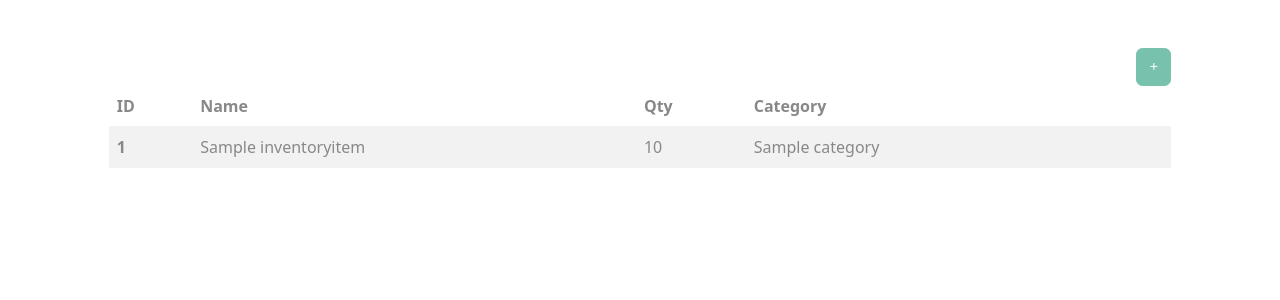
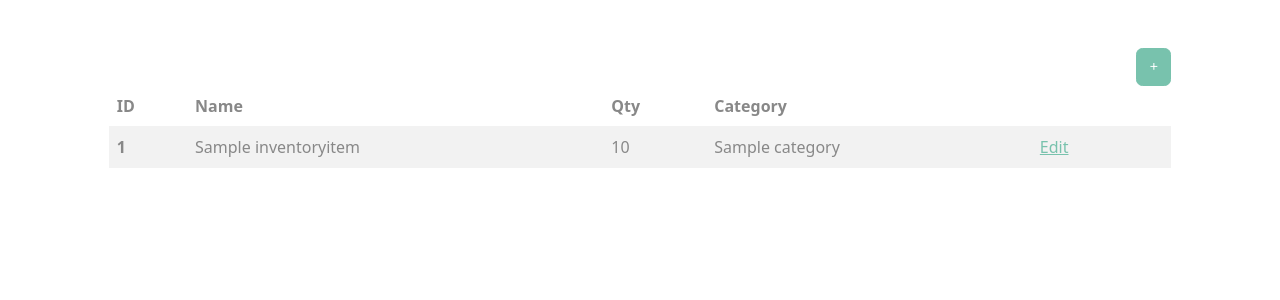
Before and after one commit to tbclinic/inventory-demo, a Django app: page /dashboard/ in a window 1280 px wide. Shown: the part 56-356 px from the top of the page. Run offline with Django 5.2, Linux system fonts and the light colour scheme; a user stored in the database is signed in; tables that the repository leaves empty hold one stand-in row (values such as "Sample post").

Commit message:
add EditItem

```diff
--- a/inventory/templates/inventory/dashboard.html
+++ b/inventory/templates/inventory/dashboard.html
@@ -35,7 +35,7 @@
                     <td>{{ item.name }}</td>
                     <td>{{ item.quantity }}</td>
                     <td>{{ item.category.name }}</td>
-                    <td></td>
+                    <td><a href="{% url 'edit-item' item.id %}">Edit</a></td>
                     <td></td>
                 </tr>
             {% endfor %}
```
Also changed, not shown: README.md.
